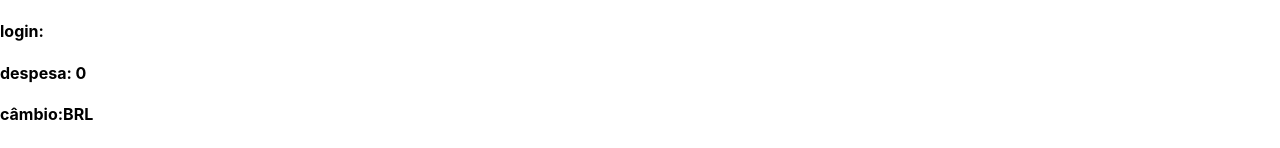
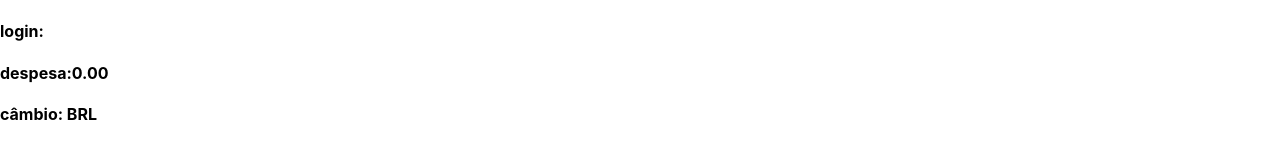
Before and after one commit to Danilo-Couto/my-wallet, a React (Create React App) app: page /carteira in a window 1280 px wide. Shown: the top 148 px of the page. Built offline with nearby package versions, Linux system fonts and the light colour scheme; no server answers.

Commit message:
requisito 4

```diff
--- a/src/pages/Header.js
+++ b/src/pages/Header.js
@@ -4,30 +4,21 @@ import { connect } from 'react-redux';
 import { Component } from 'react/cjs/react.production.min';
 
 class Header extends Component {
-  constructor() {
-    super();
-    this.state = {
-      totalAmount: '',
-    };
+  calcAmount = () => {
+    const { expenses } = this.props;
+    if (expenses) {
+      const total = expenses.reduce((acc, curr) => {
+        const askRate = Object.values(curr.exchangeRates)
+          .find((el) => el.code === curr.currency).ask;
+        return acc + (Number(askRate) * Number(curr.value));
+      }, 0).toFixed(2);
+      return total;
+    }
+    return 0;
   }
-
-  /*   calcAmount = () => {
-    const { expense } = this.props;
-    const arrayAmount = expense.map((el) => el.value);
-    const amount = arrayAmount.reduce((pre, curr) => Number(pre) + Number(curr));
-
-    this.setState({
-      totalAmount: amount,
-    });
-  }
-
-  componentDidUpdate = () => {
-    this.calcAmount();
-  } */
 
   render() {
     const { loginUser } = this.props;
-    const { totalAmount } = this.state;
 
     return (
       <div>
@@ -39,10 +30,9 @@ class Header extends Component {
           </h4>
           <h4 data-testid="total-field">
             despesa:
-            0
-            {totalAmount}
+            {this.calcAmount()}
           </h4>
-          <h4 data-testid="header-currency-field">câmbio:BRL</h4>
+          <h4 data-testid="header-currency-field">câmbio: BRL</h4>
         </header>
       </div>
     );
@@ -51,7 +41,7 @@ class Header extends Component {
 
 const mapStateToProps = (state) => ({
   loginUser: state.user.email,
-  expense: state.wallet.expenses,
+  expenses: state.wallet.expenses,
 });
 
 Header.propTypes = {
@@ -62,3 +52,5 @@ Header.propTypes = {
 }.isRequired;
 
 export default connect(mapStateToProps)(Header);
+
+// contribuição na função calcAmount do Gabriel Pinheiro
--- a/src/pages/Login.js
+++ b/src/pages/Login.js
@@ -10,7 +10,6 @@ class Login extends Component {
     this.state = {
       email: '',
       senha: '',
-      // isButtonDisabled: true,
     };
   }
 
@@ -50,7 +49,6 @@ class Login extends Component {
             placeholder="exemplo@exemplo.com"
             data-testid="email-input"
             required
-            // value={email}
           />
           <input
             type="password"
@@ -59,8 +57,6 @@ class Login extends Component {
             data-testid="password-input"
             required
             minLength={ 6 }
-            // value={senha}
-
           />
         </section>
         <div className="link">
--- a/src/pages/Wallet.js
+++ b/src/pages/Wallet.js
@@ -12,7 +12,7 @@ class Wallet extends Component {
       id: 0,
       value: '',
       description: '',
-      currency: [],
+      currency: 'USD',
       method: '',
       tag: '',
       exchangeRates: '',
@@ -38,32 +38,36 @@ class Wallet extends Component {
     document.querySelectorAll('input[type=text]').forEach((element) => {
       element.value = '';
     });
+    this.getExchangeRate();
   };
 
-  getCurrencies = async () => {
+  /*   getCurrencies = async () => {
     const curr = 'https://economia.awesomeapi.com.br/json/all';
     const response = await fetch(curr);
     const json = await response.json();
-    const rates = await Object.values(json).map((el) => ({
-      code: el.code,
-      name: el.name,
-      ask: el.ask,
-    }));
-    // console.log(rates);
+    const arrayCurrency = Object.keys(json).filter((el) => el !== 'USDT');
+    return arrayCurrency;
+    /* this.setState({
+      arrayCurrency,
+    });
+  } */
+
+  getExchangeRate = async () => {
+    const curr = 'https://economia.awesomeapi.com.br/json/all';
+    const response = await fetch(curr);
+    const json = await response.json();
     this.setState({
-      currency: json,
-      exchangeRates: rates,
+      exchangeRates: json,
     });
   }
 
   componentDidMount = () => {
-    this.getCurrencies();
+    this.getExchangeRate();
+    // this.getCurrencies();
   };
 
   render() {
-    const { method, tag, currency } = this.state;
-    const { expense } = this.props;
-    console.log(expense);
+    const { method, tag, exchangeRates } = this.state;
 
     return (
       <div className="wallet">
@@ -87,14 +91,16 @@ class Wallet extends Component {
           <label htmlFor="currency-input">
             moeda
             <select
-              name="currencyCoin"
+              name="currency"
               type="text"
               onChange={ this.onExpense }
               data-testid="currency-input"
               id="currency-input"
             >
               {
-                Object.keys(currency).filter((el) => el !== 'USDT')
+                // arrayCurrency
+                // this.getCurrencies()
+                Object.keys(exchangeRates).filter((el) => el !== 'USDT')
                   .map((dropdown, index) => (
                     <option
                       key={ dropdown + index }
@@ -116,8 +122,8 @@ class Wallet extends Component {
               id="method-input"
             >
               <option value="Dinheiro">Dinheiro</option>
-              <option value="Cartão de Débito">Cartão de débito</option>
-              <option value="Cartão de Crédito">Cartão de crédito</option>
+              <option value="Cartão de débito">Cartão de débito</option>
+              <option value="Cartão de crédito">Cartão de crédito</option>
             </select>
           </label>
           Categoria da Despesa:
```
